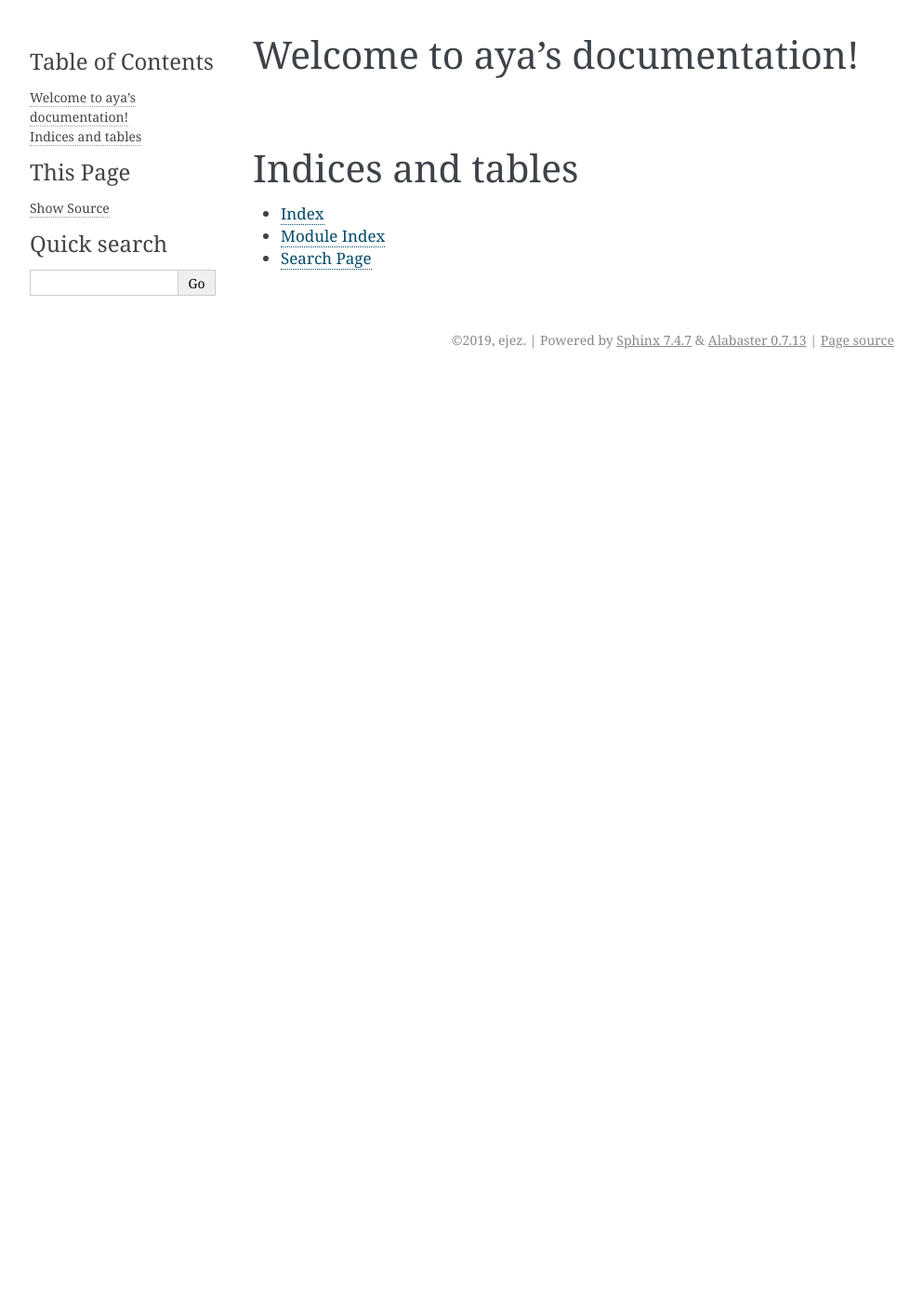
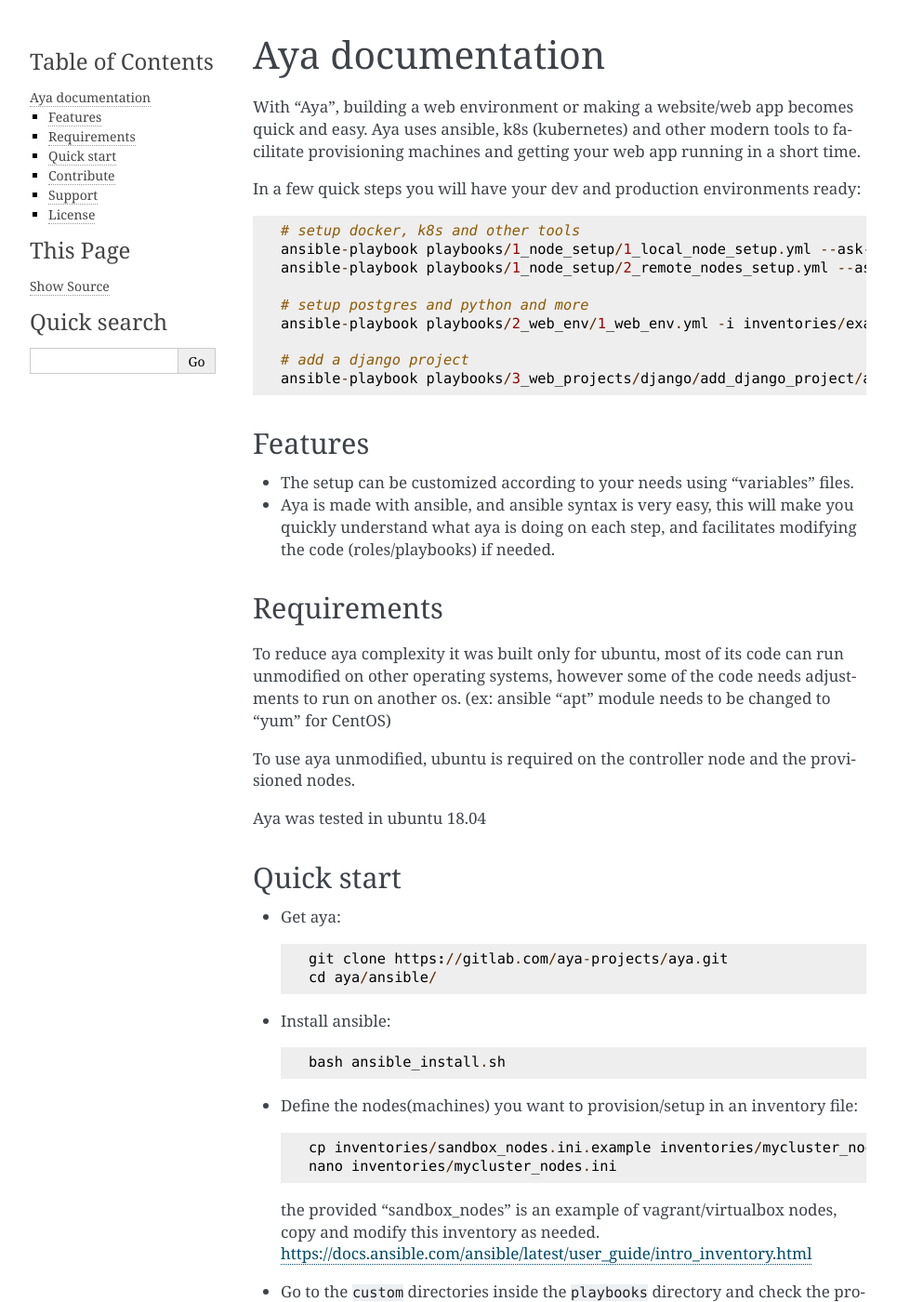
Before and after one commit to ejez/aya, a Sphinx documentation site: the page built from docs/index.rst, in a window 1280 px wide and 1400 px high. Shown: the whole window at 93% size, without its empty margins (148-1141 px from the left). Built offline with Sphinx 7.4.7, drawn with Linux system fonts in a browser that asks for light colours; some of the changed text lies outside the part shown.

Commit message:
doc added to index.rst

```diff
--- a/docs/index.rst
+++ b/docs/index.rst
@@ -1,20 +1,101 @@
-.. aya documentation master file, created by
-   sphinx-quickstart on Thu Sep 12 10:07:53 2019.
-   You can adapt this file completely to your liking, but it should at least
-   contain the root `toctree` directive.
-
-Welcome to aya's documentation!
-===============================
+Aya documentation
+=================
 
 .. toctree::
    :maxdepth: 2
    :caption: Contents:
 
+With "Aya", building a web environment or making a website/web app becomes quick and easy.
+Aya uses ansible, k8s (kubernetes) and other modern tools
+to facilitate provisioning machines and getting your web app running in a short time.
+
+In a few quick steps you will have your dev and production environments ready::
+
+  # setup docker, k8s and other tools
+  ansible-playbook playbooks/1_node_setup/1_local_node_setup.yml --ask-become-pass -i inventories/local_nodes.ini
+  ansible-playbook playbooks/1_node_setup/2_remote_nodes_setup.yml --ask-become-pass -i inventories/example_nodes.ini
+
+  # setup postgres and python and more
+  ansible-playbook playbooks/2_web_env/1_web_env.yml -i inventories/example_nodes.ini
+
+  # add a django project
+  ansible-playbook playbooks/3_web_projects/django/add_django_project/add_django_project.yml --ask-become-pass -i inventories/example_nodes.ini
+
+Features
+--------
+
+- The setup can be customized according to your needs using "variables" files.
+- Aya is made with ansible, and ansible syntax is very easy, this will make you
+  quickly understand what aya is doing on each step, and facilitates modifying the
+  code (roles/playbooks) if needed.
+
+Requirements
+------------
+To reduce aya complexity it was built only for ubuntu, most of its code can run
+unmodified on other operating systems, however some of the code needs adjustments
+to run on another os.
+(ex: ansible "apt" module needs to be changed to "yum" for CentOS)
+
+To use aya unmodified, ubuntu is required on the controller node and the
+provisioned nodes.
+
+Aya was tested in ubuntu 18.04
+
+Quick start
+------------
+- Get aya::
+
+    git clone https://gitlab.com/aya-projects/aya.git
+    cd aya/ansible/
+
+- Install ansible::
+
+    bash ansible_install.sh
+
+- Define the nodes(machines) you want to provision/setup in an inventory file::
+
+    cp inventories/sandbox_nodes.ini.example inventories/mycluster_nodes.ini
+    nano inventories/mycluster_nodes.ini
+
+  the provided "sandbox_nodes" is an example of vagrant/virtualbox nodes, copy
+  and modify this inventory as needed.
+  https://docs.ansible.com/ansible/latest/user_guide/intro_inventory.html
+
+- Go to the ``custom`` directories inside the ``playbooks`` directory and check
+  the provided example files, if ``OPTIONAL`` is not stated at the top of the
+  file, you need to create one for your inventory and modify as needed, ex::
+
+    cp playbooks/1_node_setup/custom/k8s/sandbox_nodes_variables.yml.example playbooks/1_node_setup/custom/k8s/mycluster_nodes_variables.yml
+    nano playbooks/1_node_setup/custom/k8s/mycluster_nodes_variables.yml
+
+- Run the ansible playbooks that will do the heavy lifting
+  (run sequentially one playbook at a time)::
+
+    # setup docker, k8s and other tools
+    ansible-playbook playbooks/1_node_setup/1_local_node_setup.yml --ask-become-pass -i inventories/local_nodes.ini
+    ansible-playbook playbooks/1_node_setup/2_remote_nodes_setup.yml --ask-become-pass -i inventories/example_nodes.ini
+
+    # setup postgres and python stacks and more
+    ansible-playbook playbooks/2_web_env/1_web_env.yml -i inventories/example_nodes.ini
+
+    # add a django project
+    ansible-playbook playbooks/3_web_projects/django/add_django_project/add_django_project.yml --ask-become-pass -i inventories/example_nodes.ini
 
 
-Indices and tables
-==================
+Contribute
+----------
 
-* :ref:`genindex`
-* :ref:`modindex`
-* :ref:`search`
+- Issue Tracker: https://gitlab.com/aya-projects/aya/issues
+- Source Code: https://gitlab.com/aya-projects/aya
+
+Support
+-------
+
+If you are having issues, please let us know.
+
+https://gitlab.com/aya-projects/aya/issues
+
+License
+-------
+
+The project is licensed under the MIT license.
```
Also changed, not shown: 1 other file.
